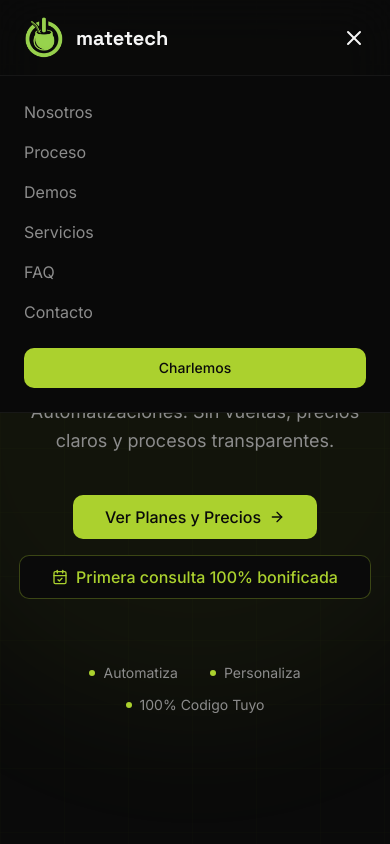
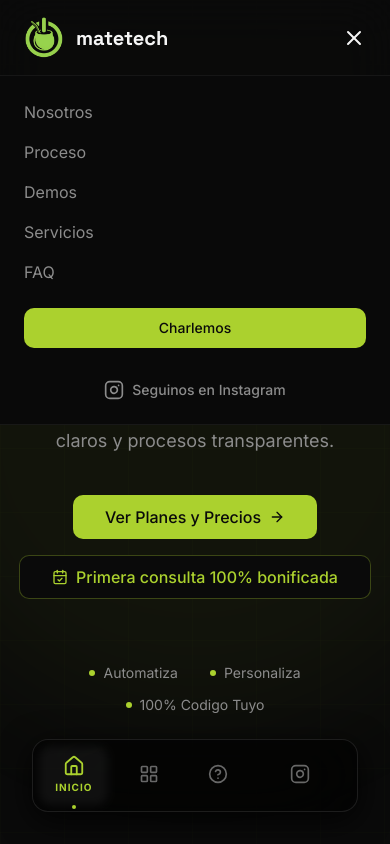
Before and after one commit to mathyled/matetech, a Next.js app: page / in a window 390 px wide. Both pictures are taken after a click on the button "Abrir menu". Shown: the top 844 px of the page. Built offline with nearby package versions, Linux system fonts and the light colour scheme.

Commit message:
feat: floating navbar mobile

```diff
--- a/app/page.tsx
+++ b/app/page.tsx
@@ -7,6 +7,8 @@ import { Pricing } from "@/components/pricing"
 import { FAQ } from "@/components/faq"
 import { Contact } from "@/components/contact"
 import { Footer } from "@/components/footer"
+import { MobileNav } from "@/components/mobile-nav"
+
 
 export default function Page() {
   return (
@@ -20,6 +22,8 @@ export default function Page() {
       <FAQ />
       <Contact />
       <Footer />
+      <MobileNav />
+
     </main>
   )
 }
--- /dev/null
+++ b/components/mobile-nav.tsx
@@ -0,0 +1,115 @@
+"use client"
+
+import { Home, LayoutGrid, HelpCircle, Instagram } from "lucide-react"
+
+import { cn } from "@/lib/utils"
+import { useEffect, useState } from "react"
+
+const navItems = [
+  {
+    label: "Inicio",
+    href: "#",
+    icon: Home,
+  },
+  {
+    label: "Demos",
+    href: "#demos",
+    icon: LayoutGrid,
+  },
+  {
+    label: "FAQ",
+    href: "#faq",
+    icon: HelpCircle,
+  },
+  {
+    label: "Instagram",
+    href: "https://www.instagram.com/matetechok/",
+    icon: Instagram,
+    isExternal: true,
+  }
+]
+
+export function MobileNav() {
+  const [activeSection, setActiveSection] = useState("")
+  const [mounted, setMounted] = useState(false)
+
+  useEffect(() => {
+    setMounted(true)
+    const handleScroll = () => {
+      const sections = navItems
+        .filter((item) => !item.isExternal)
+        .map((item) => item.href.replace("#", ""))
+        .filter((id) => id !== "")
+
+      let current = ""
+      for (const id of sections) {
+        const element = document.getElementById(id)
+        if (element) {
+          const rect = element.getBoundingClientRect()
+          if (rect.top <= 300 && rect.bottom >= 100) {
+            current = id
+          }
+        }
+      }
+
+      if (window.scrollY < 100) {
+        setActiveSection("")
+      } else {
+        setActiveSection(current)
+      }
+    }
+
+    window.addEventListener("scroll", handleScroll, { passive: true })
+    handleScroll()
+    return () => window.removeEventListener("scroll", handleScroll)
+  }, [])
+
+  if (!mounted) return null
+
+  return (
+    <div className="fixed bottom-8 left-1/2 z-[100] flex w-full -translate-x-1/2 justify-center px-6 md:hidden">
+      <nav className="relative flex items-center gap-1 rounded-2xl border border-white/10 bg-black/60 p-1.5 shadow-[0_8px_32px_0_rgba(0,0,0,0.8)] backdrop-blur-2xl">
+        {navItems.map((item) => {
+          const isActive =
+            !item.isExternal && (
+              (item.href === "#" && activeSection === "") ||
+              (item.href !== "#" && activeSection === item.href.replace("#", ""))
+            )
+
+          return (
+            <a
+              key={item.href}
+              href={item.href}
+              target={item.isExternal ? "_blank" : undefined}
+              rel={item.isExternal ? "noopener noreferrer" : undefined}
+              className={cn(
+                "group relative flex flex-col items-center justify-center rounded-xl px-4 py-2.5 transition-all duration-300",
+                isActive ? "text-primary" : "text-white/40 hover:text-white"
+              )}
+            >
+              {isActive && (
+                <div className="absolute inset-0 -z-10 rounded-xl bg-white/5 blur-sm" />
+              )}
+
+              <item.icon className={cn(
+                "h-5 w-5 transition-all duration-300",
+                isActive ? "scale-110" : "scale-100 group-hover:scale-110"
+              )} />
+
+              <span className={cn(
+                "mt-1 text-[10px] font-bold uppercase tracking-[0.1em] transition-all duration-300",
+                isActive ? "opacity-100" : "opacity-0 h-0 overflow-hidden"
+              )}>
+                {item.label}
+              </span>
+
+              {isActive && (
+                <div className="absolute -bottom-1 h-1 w-1 rounded-full bg-primary" />
+              )}
+            </a>
+          )
+        })}
+      </nav>
+    </div>
+  )
+}
--- a/components/navbar.tsx
+++ b/components/navbar.tsx
@@ -2,7 +2,8 @@
 
 import { useState } from "react"
 import Image from "next/image"
-import { Menu, X } from "lucide-react"
+import { Menu, X, Instagram } from "lucide-react"
+
 import { Button } from "@/components/ui/button"
 import logo from "../public/images/logo.png"
 
@@ -12,7 +13,6 @@ const navLinks = [
   { label: "Demos", href: "#demos" },
   { label: "Servicios", href: "#servicios" },
   { label: "FAQ", href: "#faq" },
-  { label: "Contacto", href: "#contacto" },
 ]
 
 export function Navbar() {
@@ -44,12 +44,24 @@ export function Navbar() {
               {link.label}
             </a>
           ))}
-          <Button asChild size="sm">
-            <a href="#contacto">
-              Charlemos
+          <div className="flex items-center gap-4 border-l border-border/50 pl-8">
+            <Button asChild size="sm">
+              <a href="#contacto">
+                Charlemos
+              </a>
+            </Button>
+            <a
+              href="https://www.instagram.com/matetechok/"
+              target="_blank"
+              rel="noopener noreferrer"
+              className="text-muted-foreground transition-colors hover:text-primary"
+              aria-label="Instagram"
+            >
+              <Instagram className="h-5 w-5" />
             </a>
-          </Button>
+          </div>
         </div>
+
 
         <button
           onClick={() => setMobileOpen(!mobileOpen)}
@@ -78,7 +90,17 @@ export function Navbar() {
                 Charlemos
               </a>
             </Button>
+            <a
+              href="https://www.instagram.com/matetechok/"
+              target="_blank"
+              rel="noopener noreferrer"
+              className="flex items-center justify-center gap-2 mt-4 text-muted-foreground transition-colors hover:text-primary"
+            >
+              <Instagram className="h-5 w-5" />
+              <span className="text-sm font-medium">Seguinos en Instagram</span>
+            </a>
           </div>
+
         </div>
       )}
     </nav>
```
Also changed, not shown: public/images/projects/cep.png (added), public/images/projects/distribuya.png (added).
